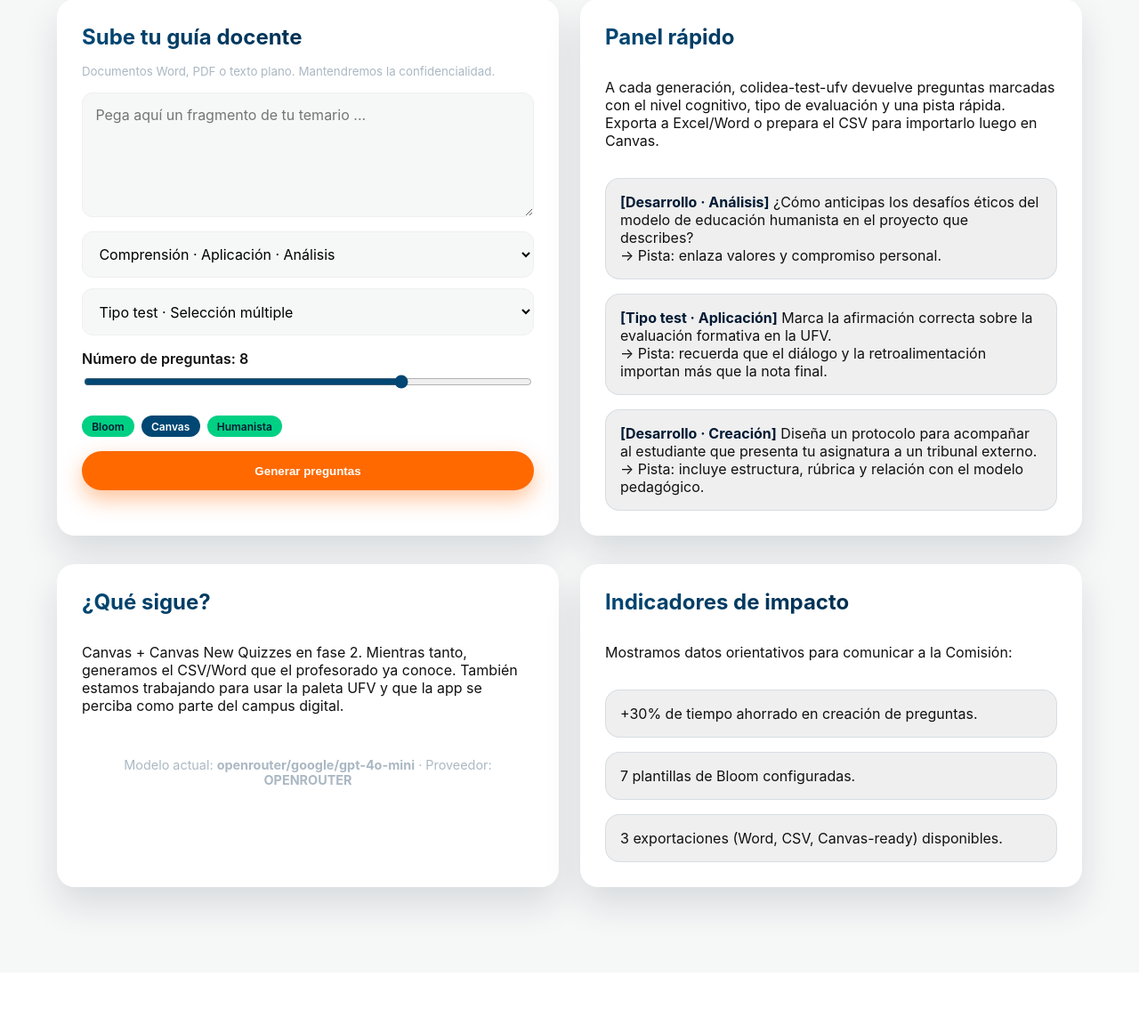
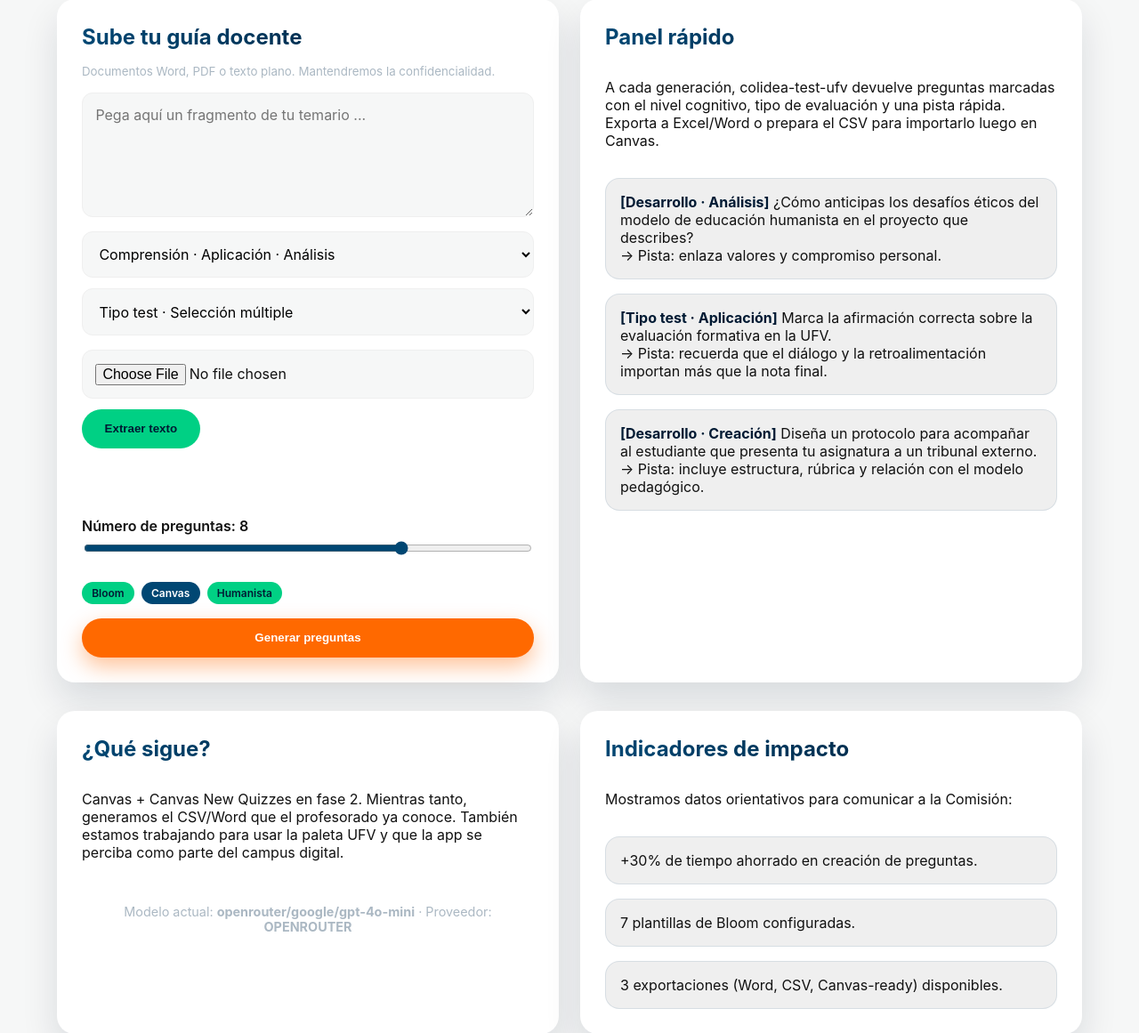
Before and after one commit to straviesoufv/colidea-test-ufv, a FastAPI app: page / in a window 1280 px wide. Shown: the part 476-1637 px from the top of the page at 89% size. Before the commit the page ends 1515 px from the top, so only its background shows below. Run offline with FastAPI, Linux system fonts and the light colour scheme.

Commit message:
feat: add document extraction

```diff
--- a/requirements.txt
+++ b/requirements.txt
@@ -4,3 +4,5 @@ openai==1.10.0
 python-multipart==0.0.6
 requests==2.31.0
 jinja2==3.1.2
+python-docx==0.8.13
+pdfplumber==0.9.0
--- a/src/colidea_app/main.py
+++ b/src/colidea_app/main.py
@@ -6,7 +6,9 @@ from string import Template
 from threading import Lock
 
 import requests
-from fastapi import FastAPI, HTTPException, Request
+import docx
+import pdfplumber
+from fastapi import FastAPI, HTTPException, Request, UploadFile, File
 from fastapi.responses import HTMLResponse
 from fastapi.staticfiles import StaticFiles
 from fastapi.templating import Jinja2Templates
@@ -118,6 +120,33 @@ class AdminConfigPayload(BaseModel):
     provider: str
     model: str
     prompt_template: str
+
+
+async def _read_file(file: UploadFile) -> str:
+    file.file.seek(0)
+    if file.filename.lower().endswith(".pdf"):
+        with pdfplumber.open(file.file) as pdf:
+            text = "\n".join((page.extract_text() or "") for page in pdf.pages)
+    elif file.filename.lower().endswith(".docx") or file.filename.lower().endswith(".doc"):
+        file.file.seek(0)
+        document = docx.Document(file.file)
+        text = "\n".join(para.text for para in document.paragraphs if para.text)
+    else:
+        contents = await file.read()
+        text = contents.decode("utf-8", errors="ignore")
+    file.file.seek(0)
+    return text.strip()
+
+
+@app.post("/extract")
+async def extract_text(file: UploadFile = File(...)):
+    try:
+        extracted = await _read_file(file)
+    except Exception as exc:
+        raise HTTPException(status_code=400, detail=f"No se pudo extraer el texto: {exc}")
+    if not extracted:
+        raise HTTPException(status_code=400, detail="El documento no contiene texto legible.")
+    return {"text": extracted}
 
 
 def build_prompt(payload: GenerationPayload) -> str:
--- a/src/colidea_app/templates/index.html
+++ b/src/colidea_app/templates/index.html
@@ -28,7 +28,7 @@
         <article class="panel-card">
           <h2>Sube tu guía docente</h2>
           <small>Documentos Word, PDF o texto plano. Mantendremos la confidencialidad.</small>
-          <textarea class="form-control" placeholder="Pega aquí un fragmento de tu temario ..."></textarea>
+          <textarea id="syllabusInput" class="form-control" placeholder="Pega aquí un fragmento de tu temario ..."></textarea>
           <div class="form-row">
             <select class="form-control" aria-label="Nivel Bloom">
               <option>Comprensión · Aplicación · Análisis</option>
@@ -39,6 +39,11 @@
               <option>Desarrollo · Argumentación</option>
             </select>
           </div>
+          <div class="form-row">
+            <input id="fileUpload" type="file" class="form-control" accept=".pdf,.docx,.txt" />
+            <button id="uploadButton" type="button" class="btn-secondary">Extraer texto</button>
+          </div>
+          <p id="uploadStatus" class="footer-note"></p>
           <div class="range-control">
             <label for="questionCount">Número de preguntas: <span id="questionCountValue">8</span></label>
             <input type="range" id="questionCount" min="3" max="10" value="8" />
@@ -107,6 +112,38 @@
           valueLabel.textContent = rangeInput.value;
         });
       }
+
+      const fileInput = document.getElementById("fileUpload");
+      const uploadBtn = document.getElementById("uploadButton");
+      const uploadStatus = document.getElementById("uploadStatus");
+      const syllabusInput = document.getElementById("syllabusInput");
+
+      if (uploadBtn && fileInput && syllabusInput && uploadStatus) {
+        uploadBtn.addEventListener("click", async () => {
+          if (!fileInput.files.length) {
+            uploadStatus.textContent = "Selecciona un archivo para extraer texto.";
+            return;
+          }
+          const formData = new FormData();
+          formData.append("file", fileInput.files[0]);
+          uploadStatus.textContent = "Extrayendo texto...";
+          try {
+            const res = await fetch("/extract", {
+              method: "POST",
+              body: formData,
+            });
+            if (!res.ok) {
+              const error = await res.json().catch(() => ({}));
+              throw new Error(error.detail || "La extracción falló.");
+            }
+            const data = await res.json();
+            syllabusInput.value = data.text;
+            uploadStatus.textContent = "Texto extraído correctamente.";
+          } catch (err) {
+            uploadStatus.textContent = err.message;
+          }
+        });
+      }
     </script>
   </body>
 </html>
```
Also changed, not shown: README.md.
